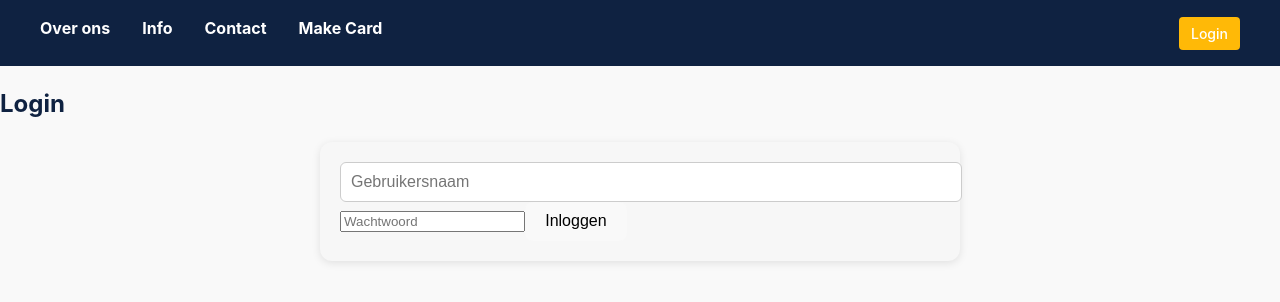
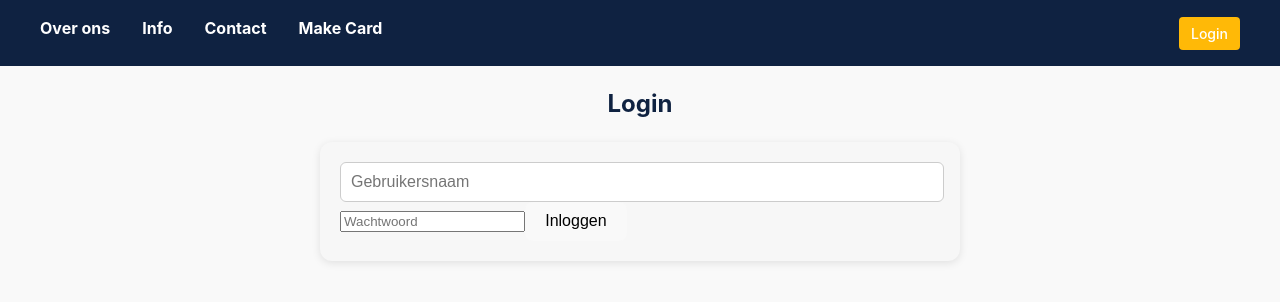
Before and after one commit to StanB78/Ladderzat, a React (Vite) app: page /make-card in a window 1280 px wide. Shown: the top 302 px of the page. Built offline with nearby package versions, Linux system fonts and the light colour scheme.

Commit message:
css van makeCard.css gefixed

```diff
--- a/src/makeCard.css
+++ b/src/makeCard.css
@@ -20,7 +20,7 @@
 
     input[type="text"],
     textarea {
-    width: 100%;
+    width: 97%;
     padding: 10px;
     border: 1px solid #ccc;
     border-radius: 6px;
@@ -60,3 +60,8 @@
     .submit-button:hover {
     background-color: rgb(2, 98, 201);
     }
+
+    h2,
+    p{
+        text-align: center;
+    }
```
